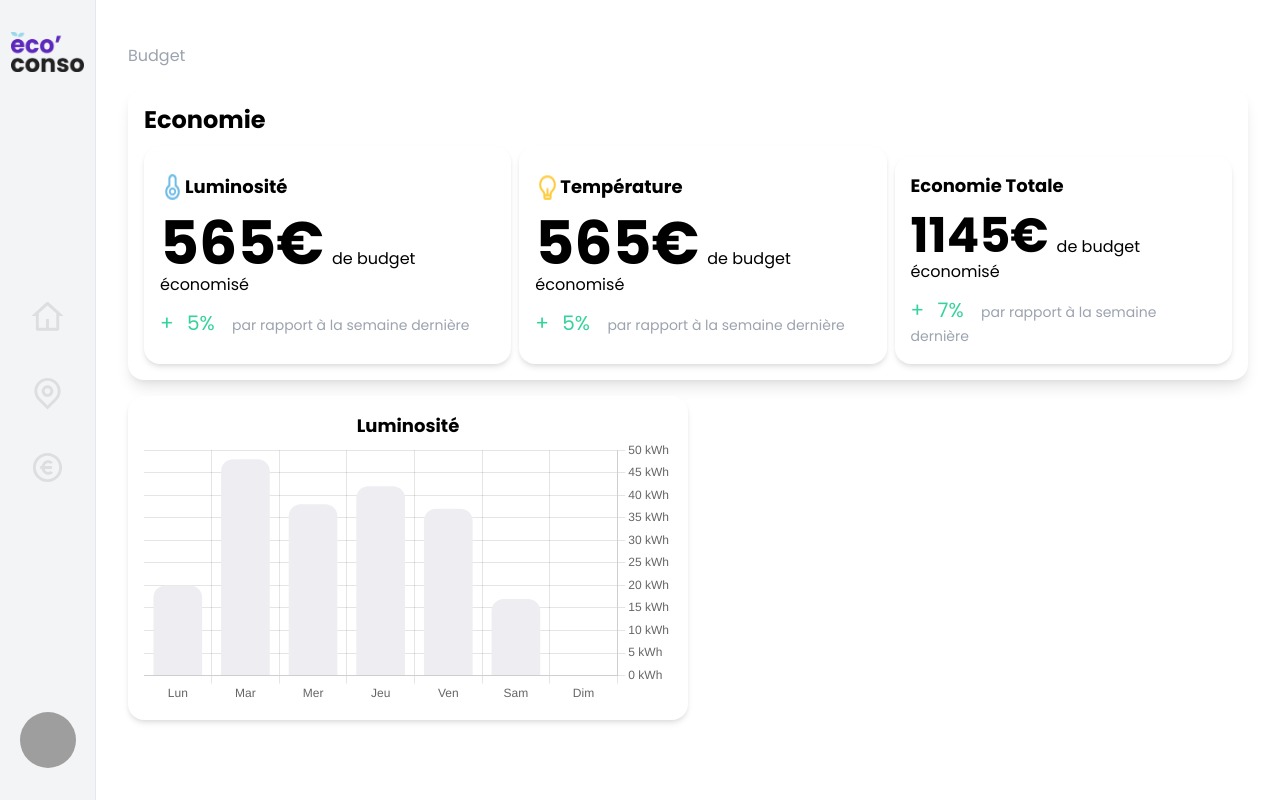
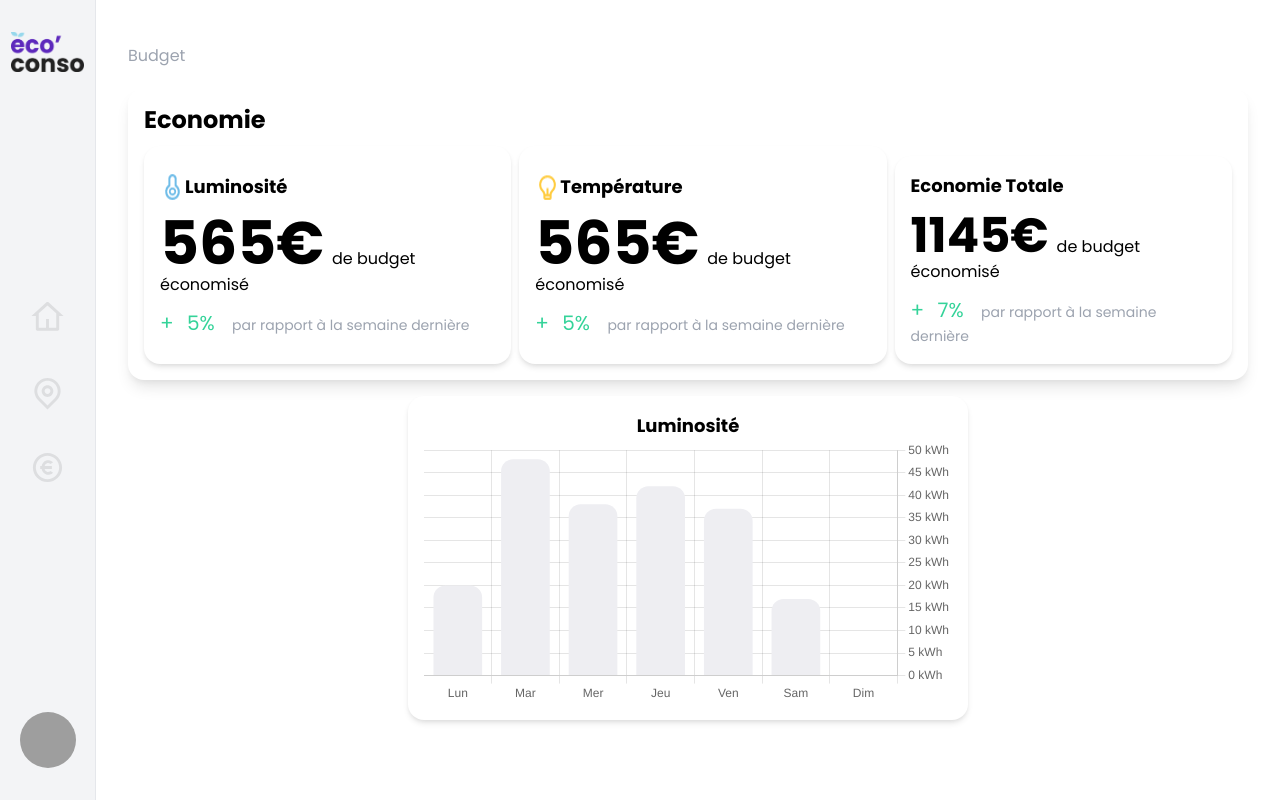
Before and after one commit to bryanFerreiraJS/IoT10, a Vue app: page /budget in a window 1280 px wide. Built offline with nearby package versions, Linux system fonts and the light colour scheme; grey boxes are pictures that could not be loaded; what @tailwindcss/typography would draw is missing.

Commit message:
task budget graph

```diff
--- a/src/components/Performance.vue
+++ b/src/components/Performance.vue
@@ -1,6 +1,6 @@
 <template>
 <Chart
-  class="mr-2 w-3/6"
+  class="mr-2 xl:w-3/6 xl:m-auto"
   type="brightness"
   uid="chart-brightness"
 />
```
